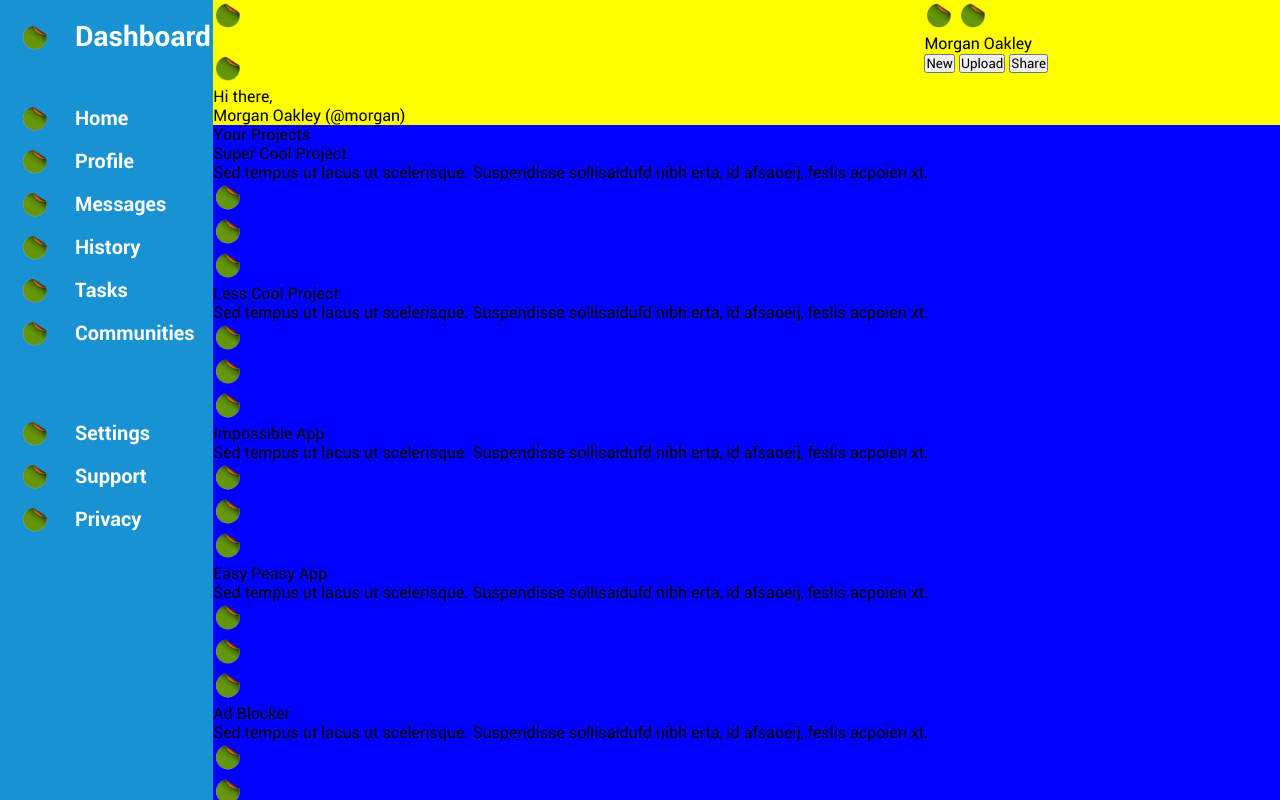
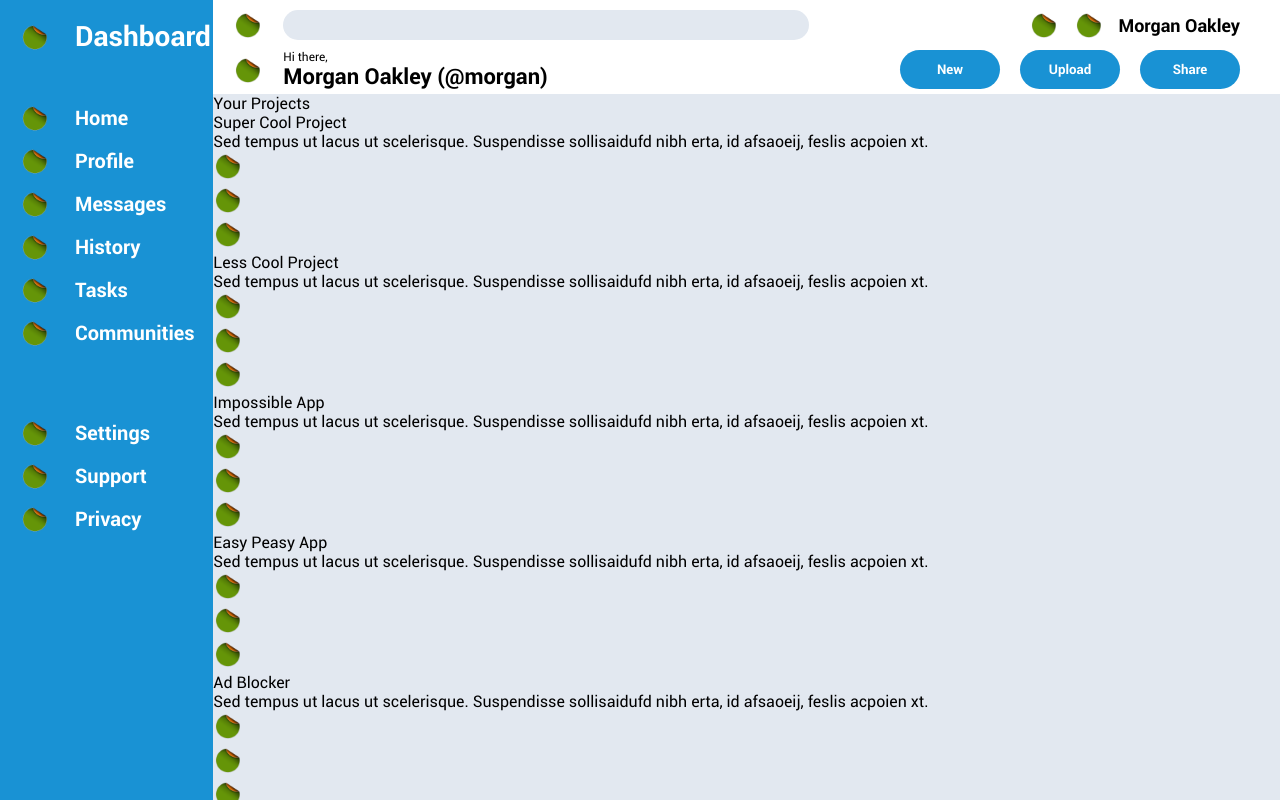
Before and after one commit to daimyo-rb/admin-dashboard, a plain HTML site: page index.html in a window 1280 px wide. Shown: the top 800 px of the page. Drawn offline with Linux system fonts and the light colour scheme; files whose address does not match are found by name.

Commit message:
Finish header layout

```diff
--- a/index.html
+++ b/index.html
@@ -57,24 +57,36 @@
       </div>
     </div>
     <div class="header">
+      <div class="header-wrapper">
         <div class="header-top-left">
+          <div class="search-wrapper">
             <img class="search-icon" src="images/green-circle.png">
-        <div class="search-bar"></div>
+            <input class="search-bar" type="text">
+          </div>
         </div>
         <div class="header-top-right">
+          <div class="header-top-right-wrapper">
             <img class="alert-icon" src="images/green-circle.png">
             <img class="small-pfp" src="images/green-circle.png">
             <p class="small-name">Morgan Oakley</p>
           </div>
+        </div>
         <div class="header-bottom-left">
+          <div class="header-bottom-left-wrapper">
             <img class="large-pfp" src="images/green-circle.png">
+            <div class="greeting-wrapper">
               <p class="greeting">Hi there,</p>
               <p class="full-name">Morgan Oakley (@morgan)</p>
             </div>
+          </div>
+        </div>
         <div class="header-bottom-right">
+          <div class="header-bottom-right-wrapper">
             <button class="action-button">New</button>
             <button class="action-button">Upload</button>
             <button class="action-button">Share</button>
+          </div>
+        </div>
       </div>
     </div>
     <div class="main-content">
--- a/styles.css
+++ b/styles.css
@@ -16,7 +16,8 @@
   font-display: swap;
 }
 :root {
-  --sidebar-bgrnd-clr: #1992d4;
+  --primary-color: #1992d4;
+  --grey-shade: #e2e8f0;
   --sidebar-padding: 20px;
   --sidebar-tab-container-top-margin: 50px;
   --sidebar-page-container-top-margin: 70px;
@@ -44,13 +45,12 @@ img {
   display: grid;
   grid-template-columns: minmax(150px, 1fr) 5fr;
   grid-template-rows: 1fr 4fr;
-  background-color: pink;
-
+  /* background-color: pink; */
 }
 .sidebar-wrapper {
   grid-row: 1/3;
   grid-column: 1/2;
-  background-color: var(--sidebar-bgrnd-clr);
+  background-color: var(--primary-color);
   width: 100%;
   color: white;
   font-weight: bold;
@@ -117,17 +117,100 @@ img {
 .header {
   grid-row: 1/2;
   grid-column: 2/3;
-  background-color: yellow;
+  /* background-color: yellow; */
+}
+.header-wrapper {
   display: grid;
-  grid-template-columns: 2fr 1fr;
+  grid-template-columns: 4fr 3fr;
+  padding-top: 10px;
+  padding-bottom: 5px;
+  padding-left: 20px;
+  padding-right: 40px;
+  row-gap: 10px;
 }
-.header > * {
-  border: 2px solid puple;
+.header-top-left {
+  /* border: 2px solid green; */
+  width: 100%;
+  align-self: center;
 }
+.search-wrapper {
+  display: flex;
+  gap: 20px;
+}
+.search-bar {
+  appearance: none;
+  border: none;
+  border-radius: 20px;
+  background-color: var(--grey-shade);
+  flex: 1
+}
+.header-top-right {
+  /* border: 2px solid red; */
+  width: 100%;
+  align-self: center;
+}
+.header-top-right-wrapper {
+  display: flex;
+  align-items: center;
+  gap: 15px;
+  justify-content: end;
+}
+.small-name {
+  font-weight: bold;
+  font-size: 18px;
+}
+.header-bottom-left {
+  /* border: 2px solid purple; */
+  width: 100%;
+  align-self: center;
+}
+.header-bottom-left-wrapper {
+  display: flex;
+  gap: 20px;
+  /* background-color:cyan; */
+  align-items: center;
+}
+.large-pfp {
+  /* background-color: red; */
+}
+.greeting-wrapper {
+  display: flex;
+  flex-direction: column;
+}
+.greeting {
+  /* background-color: orange; */
+  font-size: 12px;
+}
+.full-name {
+  /* background-color: green; */
+  font-size: 22px;
+  font-weight: bold;
+}
+.header-bottom-right {
+  /* border: 2px solid orange; */
+  width: 100%;
+  align-self: center;
+}
+.header-bottom-right-wrapper {
+  display: flex;
+  gap: 20px;
+  justify-content: end;
+  /* background-color: purple; */
+}
+.action-button {
+  background-color: var(--primary-color);
+  border-radius: 20px;
+  border: none;
+  color: white;
+  padding-top: 12px;
+  padding-bottom: 12px;
+  flex: 1;
+  max-width: 100px;
+  font-weight: bold;
 
-
+}
 .main-content {
   grid-row: 2/3;
   grid-column: 2/3;
-  background-color: blue;
+  background-color: var(--grey-shade);
 }
```
Lines whose indentation alone changed are shown as unchanged.
